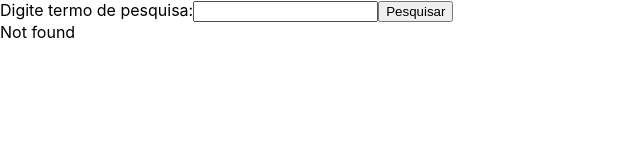
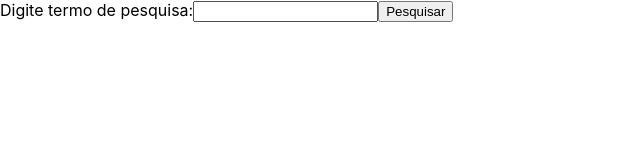
Before and after one commit to DiegoCampos1/react-router-example, a React (Create React App) app: page / in a window 1280 px wide. Before the commit this address had no page. Shown: the top 160 px of the page, without its empty margins (0-640 px from the left). Built offline with nearby package versions, Linux system fonts and the light colour scheme.

Commit message:
Improve Main

```diff
--- a/src/pages/Main.jsx
+++ b/src/pages/Main.jsx
@@ -8,6 +8,7 @@ export default class Main extends Component {
       cocktails: null,
       query: '',
       loading: false,
+      notFound: false,
     };
     this.handleInputQuery = this.handleInputQuery.bind(this);
     this.fetchData = this.fetchData.bind(this);
@@ -21,22 +22,28 @@ export default class Main extends Component {
 
   fetchData() {
     const { query } = this.state;
-    this.setState({ loading: true }, () => (
+    this.setState({ loading: true,
+      cocktails: null }, () => (
       fetch(
         `https://www.thecocktaildb.com/api/json/v1/1/search.php?s=${query}`,
       )
         .then((response) => response.json())
         .then((result) => {
+          if (!result.drinks) {
+            return this.setState({
+              notFound: true,
+              loading: false,
+            });
+          }
           this.setState(
-            { cocktails: result.drinks, loading: false },
+            { cocktails: result.drinks, loading: false, notFound: false },
           );
         })
         .catch((error) => console.error(error))));
   }
 
   render() {
-    const { query, cocktails, loading } = this.state;
-    if (loading) return <div>Loading...</div>;
+    const { query, cocktails, loading, notFound } = this.state;
     return (
       <div>
         <label htmlFor="inputQuery">
@@ -52,8 +59,9 @@ export default class Main extends Component {
         <button type="button" onClick={ this.fetchData }>
           Pesquisar
         </button>
-        {cocktails ? (
-          cocktails.map((cocktail) => (
+        {loading && <div>Loading...</div>}
+        {cocktails
+          && cocktails.map((cocktail) => (
             <div key={ cocktail.idDrink }>
               <Link to={ `/details/${cocktail.idDrink}` }>
                 <nav>{cocktail.strDrink}</nav>
@@ -64,10 +72,8 @@ export default class Main extends Component {
                 width="100px"
               />
             </div>
-          ))
-        ) : (
-          <div>Not found</div>
-        )}
+          ))}
+        {notFound && <div>Not Found</div>}
       </div>
     );
   }
```
